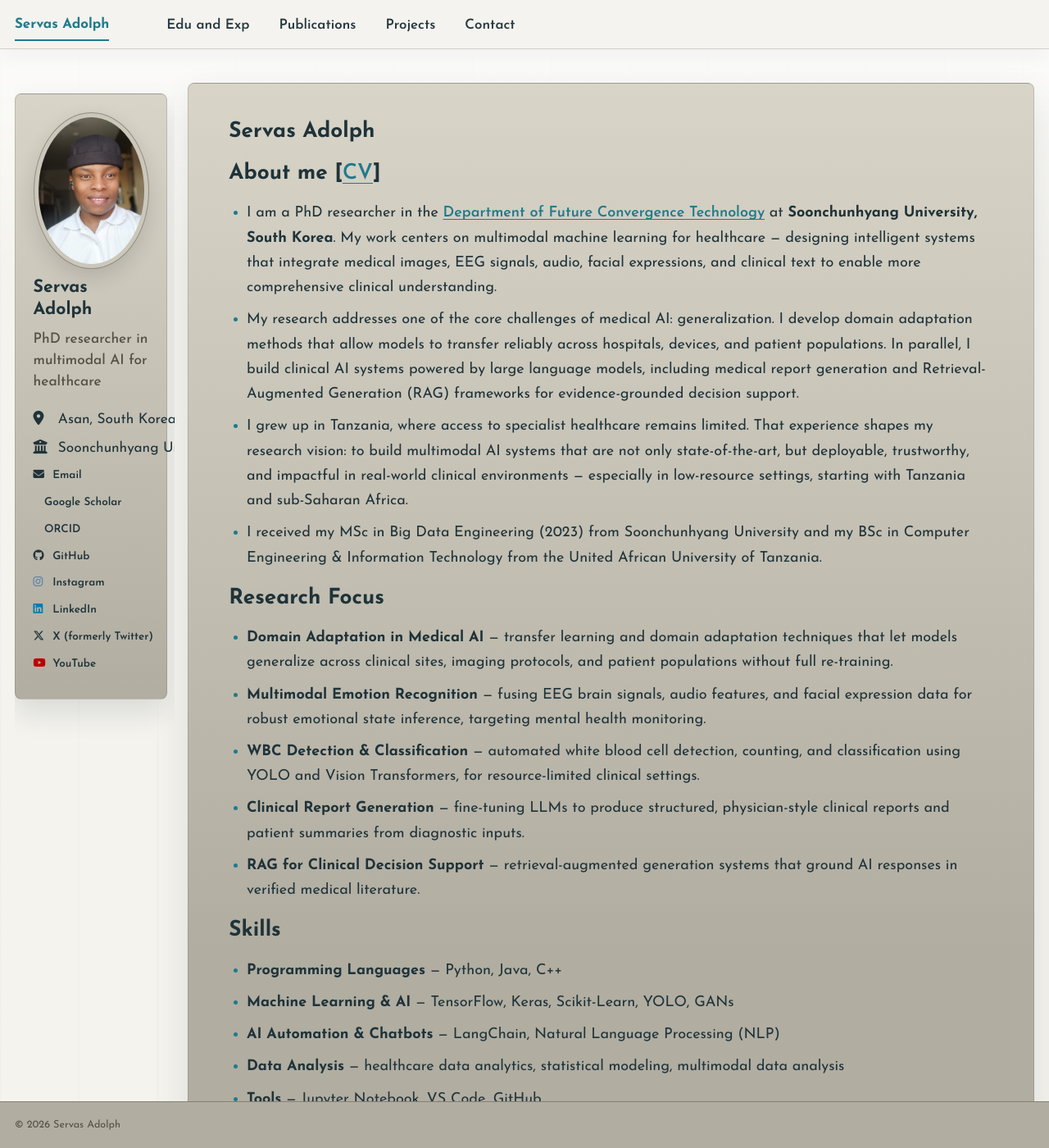
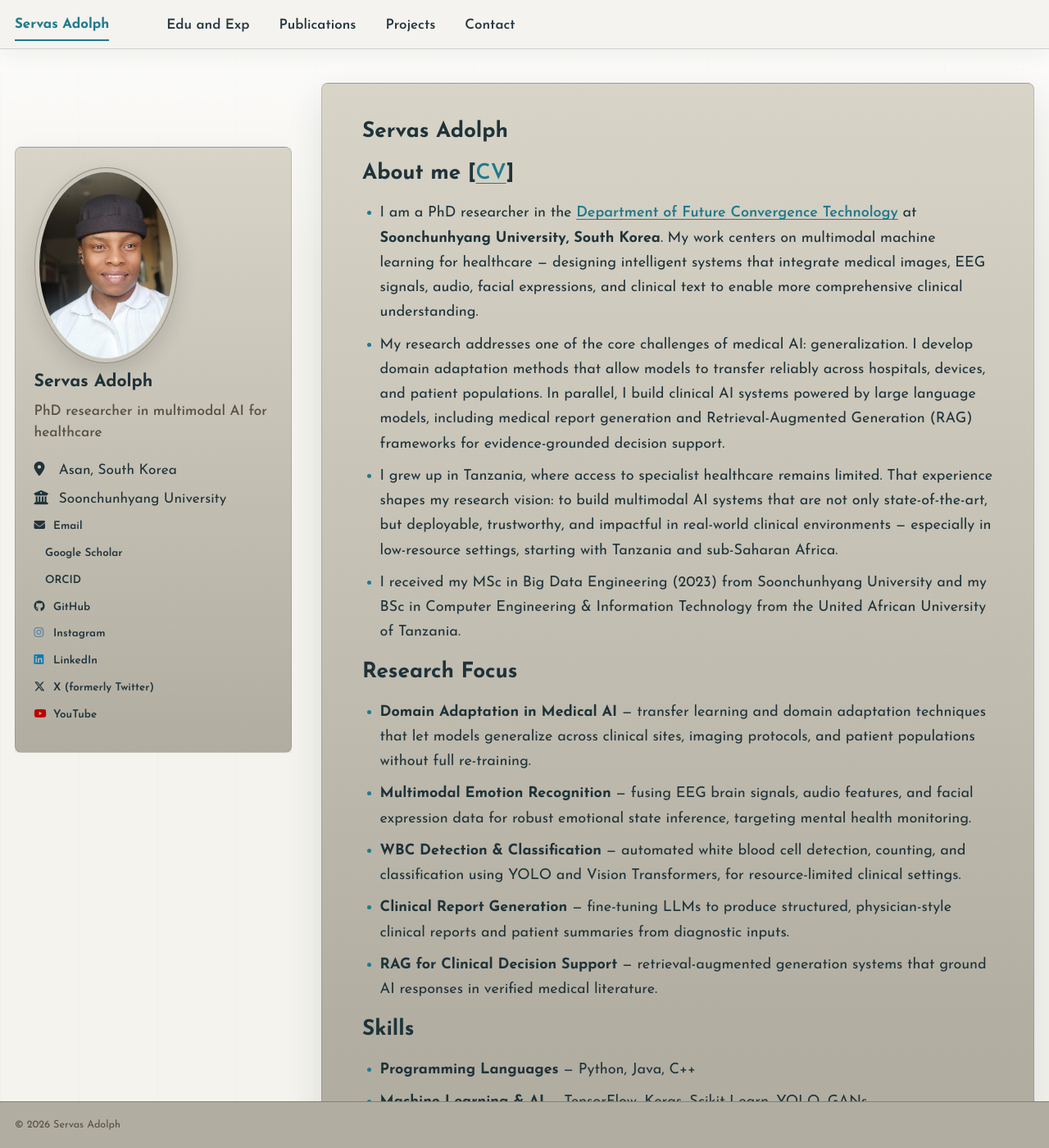
Before and after one commit to servasadolph/servasadolph.github.io, a Jekyll site: the page built from _pages/about.md, in a window 1280 px wide and 1400 px high. Shown: the whole window at 82% size. Built offline with Jekyll 4.4.1, drawn with Linux system fonts in a browser that asks for light colours; a style sheet for code colours, icons or effects is not loaded.

Commit message:
[claude] Fix sidebar/content layout: real grid, wrap text, fix Contact width
Root causes:
1. .author__urls li had white-space: nowrap, so any sidebar link row
   longer than the column (e.g. the "Soonchunhyang University" employer
   line) was clipped instead of wrapping.
2. The site uses two page layouts sharing #main + sidebar: single.html
   (.page, used by Home/Publications/Projects) got Susy float-grid
   column sizing via span/prefix/suffix, but archive.html (.archive,
   used by CV and Contact) never had any width/margin rule tied to the
   sidebar at all. That's why Contact rendered oversized with no defined
   gap - it was never given column sizing in the first place.

Fix: replace the Susy float-grid on #main with real CSS Grid
(grid-template-columns: minmax(17rem,18.75rem) minmax(0,1fr); gap 2rem),
which sizes .sidebar and whichever second child is present (.page or
.archive) identically and consistently - this unifies both layouts
under one mechanism instead of patching .archive to replicate .page's
old Susy math. #main's width/centering now uses width: min(...) instead
of the Susy container mixin. Sidebar position: fixed (which had no
top/left set and doesn't compose with grid layout) is replaced with
position: sticky, which stays in grid flow and can't misalign or
overlap. Added min-width: 0 on the grid children and overflow-wrap:
anywhere on sidebar link text as overflow safety.

Untouched: colors, Josefin Sans, nav labels/active state, profile
photo, all page content, mobile/tablet breakpoints from the prior
responsive pass.

Verified locally: `bundle exec jekyll build` compiles cleanly; confirmed
in the compiled CSS that grid-template-columns/position:sticky are
present and the white-space:nowrap rule on .author__urls li is gone
(remaining nowrap uses are unrelated: skip-link, nav menu labels).

```diff
--- a/_sass/layout/_page.scss
+++ b/_sass/layout/_page.scss
@@ -3,31 +3,32 @@
    ========================================================================== */
 
 #main {
-  @include container;
   @include clearfix;
+  width: min(100% - 1.7em, #{$x-large});
+  margin-left: auto;
+  margin-right: auto;
   margin-top: 1.6em;
-  padding-left: 0.85em;
-  padding-right: 0.85em;
   animation: intro 0.3s both;
   animation-delay: 0.35s;
 
   @include breakpoint($medium) {
+    width: min(100% - 2em, #{$x-large});
     margin-top: 2.25em;
-    padding-left: 1em;
-    padding-right: 1em;
   }
 
-  @include breakpoint($x-large) {
-    max-width: $x-large;
+  /* Real two-column grid for sidebar + content, shared by every page
+     layout (single.html's .page and archive.html's .archive alike) so
+     they're always sized consistently against the sidebar. */
+  @include breakpoint($large) {
+    display: grid;
+    grid-template-columns: minmax(17rem, 18.75rem) minmax(0, 1fr);
+    column-gap: 2rem;
+    align-items: start;
   }
 }
 
 .page {
-  @include breakpoint($large) {
-    @include span(10 of 12 last);
-    @include prefix(0.5 of 12);
-    @include suffix(2 of 12);
-  }
+  min-width: 0;
 
   .page__inner-wrap {
     @include full();
@@ -42,6 +43,7 @@
 
 .page,
 .archive {
+  min-width: 0;
   background:
     linear-gradient(180deg, var(--global-surface-raised-color) 0%, var(--global-surface-color) 58%);
   border: 1px solid var(--global-border-color);
@@ -49,6 +51,7 @@
   box-shadow: var(--global-soft-shadow);
   padding: 1.35em 1.15em;
   overflow-wrap: break-word;
+  height: fit-content;
 
   @include breakpoint($medium) {
     padding: 2.15em 2.35em;
--- a/_sass/layout/_sidebar.scss
+++ b/_sass/layout/_sidebar.scss
@@ -12,33 +12,19 @@
 
   @include clearfix();
   margin-bottom: 1em;
+  min-width: 0;
 
   @media (orientation: portrait) {
     margin-top: 1em;
   }
 
+  /* Sticky (not fixed) so it stays in normal grid flow and can never
+     overlap or misalign with the content column while following scroll. */
   @media screen and (min-width: $sidebar-screen-min-width) {
-    height: 100vh;
-    overflow-y: auto;               // Add scrollbar if the sidebar is too long
-    position: fixed;
-    padding-top: $masthead-height;
-  }
-
-  @include breakpoint($large) {
-    @include span(2 of 12);
-    opacity: 1;
-    padding-right: 1.25em;
-    -webkit-transition: opacity 0.2s ease-in-out;
-            transition: opacity 0.2s ease-in-out;
-
-    &:hover {
-      opacity: 1;
-    }
-  }
-
-  @include breakpoint($x-large) {
-    max-width: $sidebar-link-max-width;
-    padding-right: 0;
+    position: sticky;
+    top: $masthead-height;
+    max-height: calc(100vh - #{$masthead-height});
+    overflow-y: auto;
   }
 
   h2, h3, h4, h5, h6 {
@@ -85,8 +71,8 @@
   @include breakpoint($large) {
     max-width: none;
     margin-left: 0;
-    margin-right: 0.5em;
-    padding: 1.2em;
+    margin-right: 0;
+    padding: 1.35em 1.25em;
   }
 }
 
@@ -355,11 +341,12 @@
   }
 
   li {
-    white-space: nowrap;
+    overflow-wrap: anywhere;
   }
 
   a {
     display: block;
+    overflow-wrap: anywhere;
     margin-bottom: 5px;
     padding-right: 5px;
     padding-top: 2px;
```
